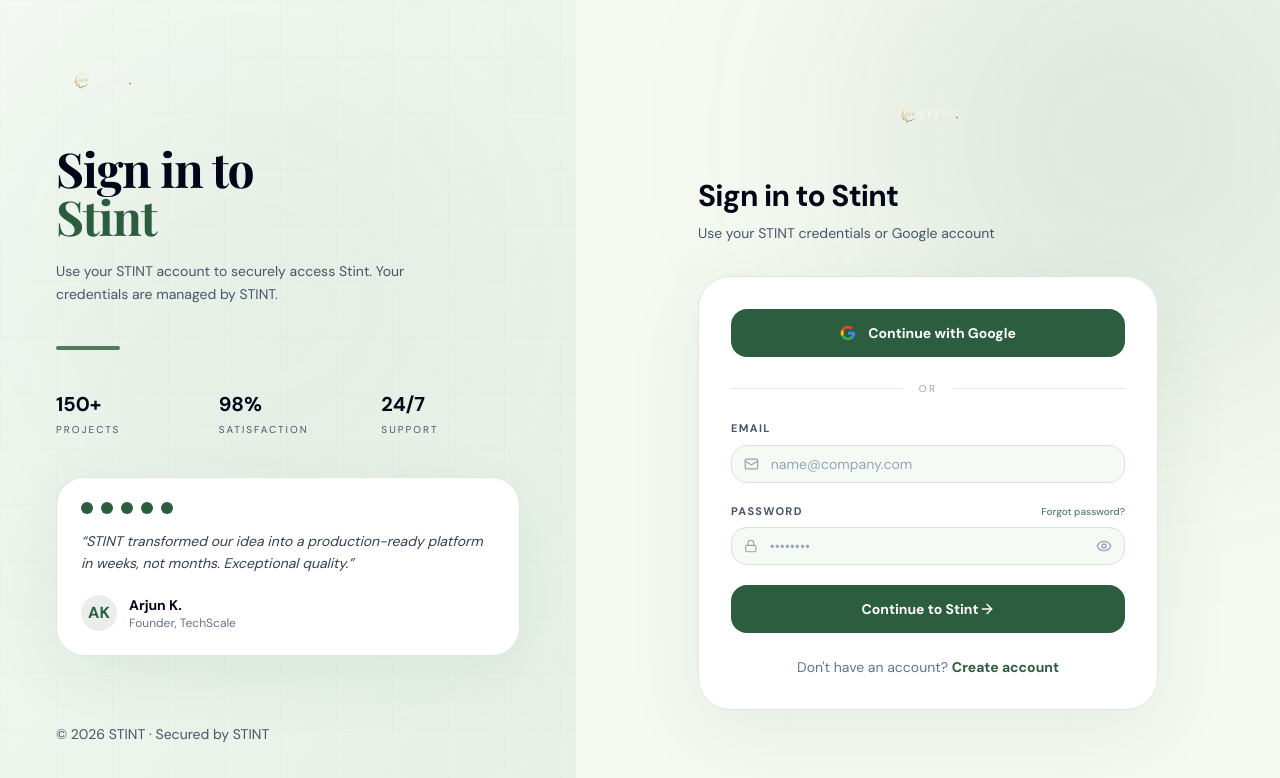
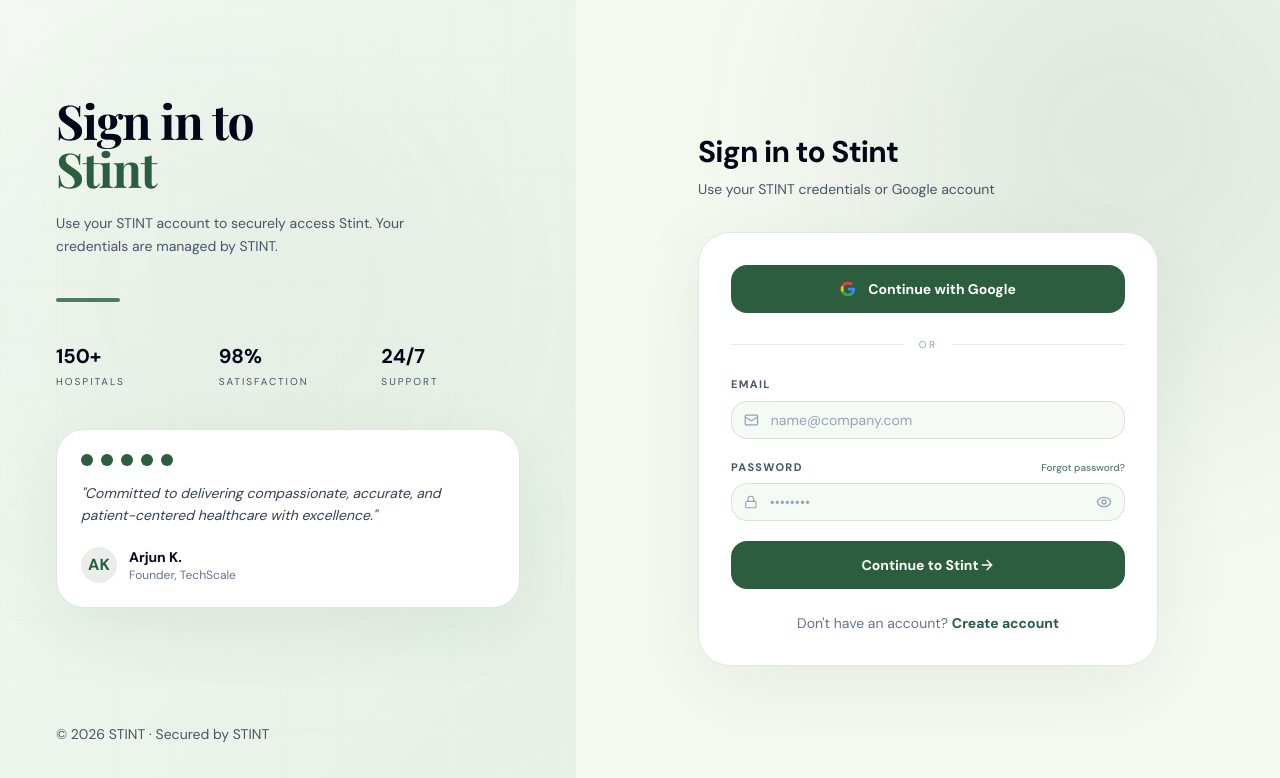
Before and after one commit to BuildWithStint/stint-website, a Next.js app: page /auth/signin in a window 1280 px wide. Shown: the top 778 px of the page. Built offline with nearby package versions, Linux system fonts and the light colour scheme; no server answers; a web font is replaced by a local one.

Commit message:
rework in signin

```diff
--- a/app/auth/signin/page.tsx
+++ b/app/auth/signin/page.tsx
@@ -94,13 +94,6 @@
 
         <div className="relative z-10 flex min-h-screen flex-col justify-between p-8 sm:p-10 xl:p-14">
           <div>
-            <Link href="/">
-              <img
-                src="/stint-logo.png"
-                alt="STINT Logo"
-                className="h-12 w-auto"
-              />
-            </Link>
 
             <motion.div
               initial={{ opacity: 0, y: 20 }}
@@ -131,7 +124,7 @@
               className="mt-10 grid gap-6 sm:grid-cols-3"
             >
               {[
-                { value: '150+', label: 'Projects' },
+                { value: '150+', label: 'Hospitals' },
                 { value: '98%', label: 'Satisfaction' },
                 { value: '24/7', label: 'Support' },
               ].map((stat) => (
@@ -154,7 +147,7 @@
                 ))}
               </div>
               <p className="text-sm leading-relaxed text-slate-700 italic">
-                “STINT transformed our idea into a production-ready platform in weeks, not months. Exceptional quality.”
+                "Committed to delivering compassionate, accurate, and patient-centered healthcare with excellence."
               </p>
               <div className="mt-5 flex items-center gap-3">
                 <div className="flex h-9 w-9 items-center justify-center rounded-full bg-[#2b5d3e]/10 text-[#2b5d3e] font-semibold">
@@ -183,15 +176,6 @@
           transition={{ duration: 0.8, ease: [0.16, 1, 0.3, 1] }}
           className="relative z-10 w-full max-w-[460px]"
         >
-          <div className="hidden lg:flex justify-center mb-10">
-            <Link href="/">
-              <img
-                src="/stint-logo.png"
-                alt="STINT Logo"
-                className="h-12 w-auto"
-              />
-            </Link>
-          </div>
 
           <div className="mb-8">
             <h2 className="text-3xl font-bold tracking-tight text-slate-950">{product ? `Sign in to ${product}` : 'Sign In'}</h2>
```
